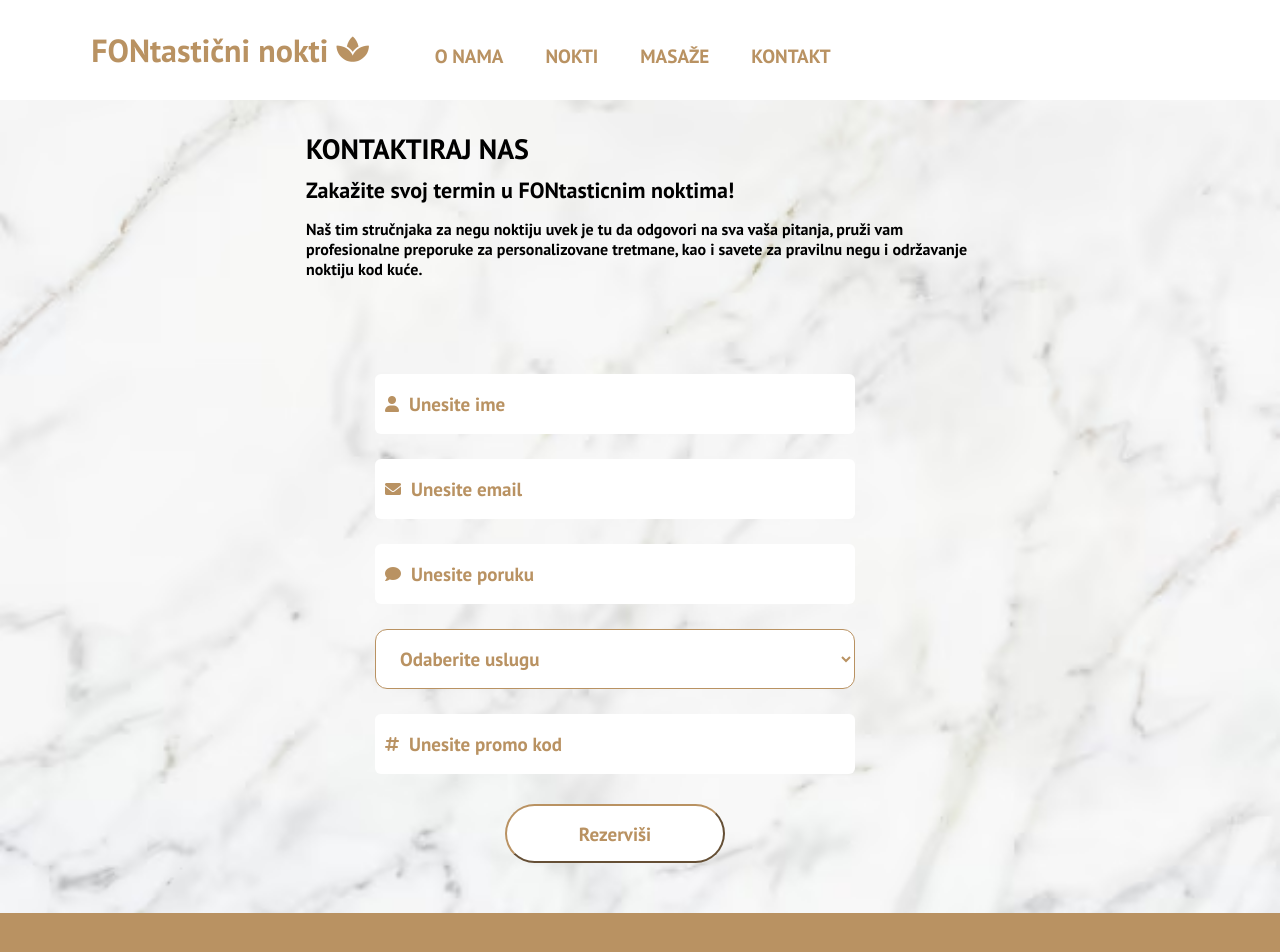
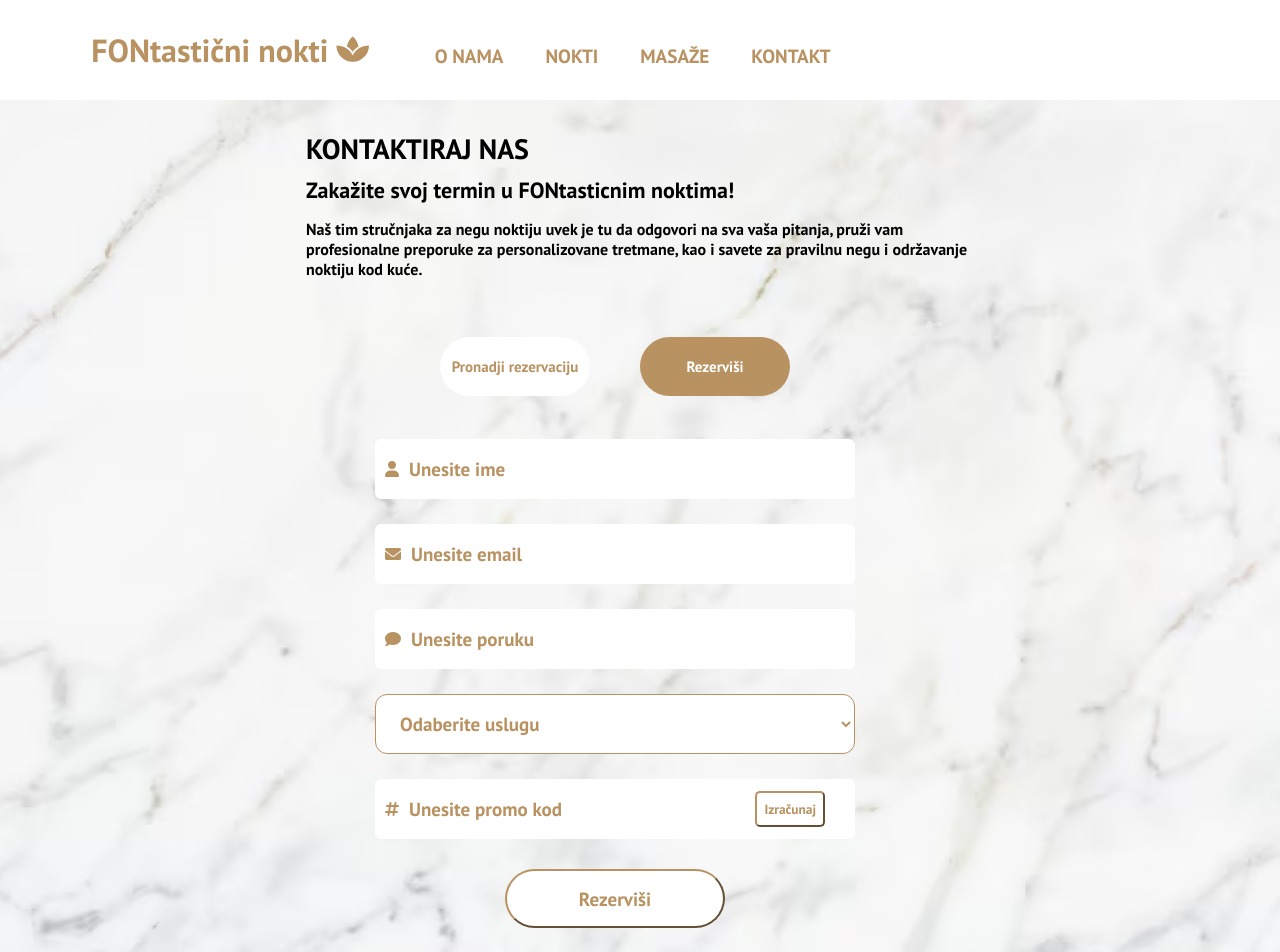
Before and after one commit to unakrejic/fontasticni-nokti, a React (Create React App) app: page /registracija in a window 1280 px wide. Shown: the top 952 px of the page. Built offline with nearby package versions, Linux system fonts and the light colour scheme.

Commit message:
popravke i dodaci

```diff
--- a/src/App.js
+++ b/src/App.js
@@ -4,6 +4,9 @@ import Navbar from "./components/Navbar";
 import Footer from "./components/Footer";
 import Home from "./pages/Home";
 import Register from "./pages/Register";
+import Nokti from "./pages/Nokti";
+import Masaze from "./pages/Masaze";
+import MadeRez from "./pages/MadeRez";
 
 function App() {
   return (
@@ -12,6 +15,9 @@ function App() {
       <Routes>
         <Route path="/" element={<Home />} />
         <Route path="/registracija" element={<Register />} />
+        <Route path="/nokti" element={<Nokti />} />
+        <Route path="/masaze" element={<Masaze />} />
+        <Route path="/rez" element={<MadeRez />} />
       </Routes>
       <Footer />
     </Router>
--- a/src/components/Kontakt.css
+++ b/src/components/Kontakt.css
@@ -46,10 +46,10 @@
 }
 
 .inputs {
-  margin-top: 30px;
   display: flex;
   flex-direction: column;
   gap: 25px;
+
 }
 
 .input input::placeholder {
@@ -66,6 +66,7 @@
   height: 60px;
   background-color: #fff;
   border-radius: 6px;
+
 }
 
 .input i {
@@ -87,6 +88,31 @@
 .checkbox-input input {
   margin: 0 10px;
 }
+
+.promo-button{
+  margin: 30px;
+  padding: 7px;
+  color: #b99262;
+  background-color: #fff;
+  border-color: #b99262;
+  border-radius: 5px;
+}
+
+.promo-button:hover{
+  background-color: #efe5db;
+}
+
+.discount-info{
+  background-color: #fff;
+  padding: 10px;
+  margin-left: 90px;
+  margin-right: 90px;
+  border-radius: 8px;
+  font-size: 15px;
+  color: #b99262;
+}
+
+
 
 select.input {
   height: 60px;
@@ -125,9 +151,28 @@ select.input option:hover {
 
 .submit-container {
   display: flex;
-  gap: 30px;
-  margin: 60px auto;
+  gap: 50px;
+  margin: 43px auto;
 }
+
+.submit{
+  display: flex;
+  justify-content: center;
+  align-items: center;
+  width: 150px;
+  height: 59px;
+  color: #fff;
+  background: #b99262;
+  border-radius: 50px;
+  font-size: 15px;
+  cursor: pointer;
+}
+
+.gray{
+  background-color: #fff;
+  color: #b99262;
+}
+
 
 .submit-button {
   display: flex;
@@ -155,7 +200,6 @@ form {
   flex-direction: column;
   align-items: center;
   max-width: 50%;
-  padding-top: 50px;
   padding-right: 50px;
 }
 
--- a/src/components/Kontakt.js
+++ b/src/components/Kontakt.js
@@ -2,18 +2,30 @@ import React, { useState } from "react";
 import "./Kontakt.css";
 import { useNavigate } from "react-router-dom";
 
-function LoginSignup() {
-  const [action, setAction] = useState("Posalji");
+function Kon() {
+  const [action, setAction] = useState("Rezerviši");
   const [email, setEmail] = useState("");
   const [username, setUsername] = useState("");
   const [poruka, setPoruka] = useState("");
   const [promo, setPromo] = useState("");
   const [usluga, setUsluga] = useState("");
+  const [token, setToken] = useState("");
   const [error, setError] = useState("");
+  const [discountedPrice, setDiscountedPrice] = useState(null);
 
   const handleSubmit = async (e) => {
     e.preventDefault();
     setError("");
+  };
+
+  const handlePromoCheck = async () => {
+    setError("");
+    setDiscountedPrice(null);
+
+    if (!promo) {
+      setError("Molimo unesite promo kod.");
+      return;
+    }
   };
 
   const handleActionChange = (newAction) => {
@@ -22,6 +34,9 @@ function LoginSignup() {
     setEmail("");
     setUsername("");
     setPoruka("");
+    setPromo("");
+    setToken("");
+    setDiscountedPrice(null);
   };
 
   return (
@@ -37,6 +52,23 @@ function LoginSignup() {
         <div className="underline"></div>
       </div>
       <form onSubmit={handleSubmit}>
+        <div className="submit-container">
+          <div
+            className={action === "Rezerviši" ? "submit gray" : "submit"}
+            onClick={() => handleActionChange("Pronadji rezervaciju")}
+          >
+            Pronadji rezervaciju
+          </div>
+          <div
+            className={
+              action === "Pronadji rezervaciju" ? "submit gray" : "submit"
+            }
+            onClick={() => handleActionChange("Rezerviši")}
+          >
+            Rezerviši
+          </div>
+        </div>
+
         <div className="inputs">
           <div className="input">
             <i className="fas fa-user" />
@@ -56,6 +88,9 @@ function LoginSignup() {
               onChange={(e) => setEmail(e.target.value)}
             />
           </div>
+
+          {action == "Rezerviši" && (
+            <>
               <div className="input">
                 <i className="fa-solid fa-comment" />
                 <input
@@ -65,7 +100,6 @@ function LoginSignup() {
                   onChange={(e) => setPoruka(e.target.value)}
                 />
               </div>
-
 
               <select
                 id="usluga"
@@ -91,16 +125,46 @@ function LoginSignup() {
                   value={promo}
                   onChange={(e) => setPromo(e.target.value)}
                 />
+                <button
+                  type="button"
+                  onClick={handlePromoCheck}
+                  className="promo-button"
+                >
+                  Izračunaj
+                </button>
               </div>
+
+              {discountedPrice !== null && (
+                <div className="discount-info">
+                  Cena sa popustom: <strong>{discountedPrice} RSD</strong>
                 </div>
+              )}
+            </>
+          )}
+
+          {action == "Pronadji rezervaciju" && (
+            <>
+              <div className="input">
+                <i className="fa-solid fa-comment" />
+                <input
+                  type="text"
+                  placeholder="Unesite token za rezervaciju"
+                  value={token}
+                  onChange={(e) => setToken(e.target.value)}
+                />
+              </div>
+            </>
+          )}
+        </div>
+
         {error && <div className="error">{error}</div>}
 
         <button type="submit" className="submit-button">
-          Rezerviši
+          {action === "Rezerviši" ? "Rezerviši" : "Pronadji rezervaciju"}
         </button>
       </form>
     </div>
   );
 }
 
-export default LoginSignup;
+export default Kon;
--- /dev/null
+++ b/src/components/Rez.js
@@ -0,0 +1,8 @@
+import React, { useState } from "react";
+import { useNavigate } from "react-router-dom";
+
+function Rez() {
+
+}
+
+export default Rez;
--- /dev/null
+++ b/src/components/SveUsluge.css
@@ -0,0 +1,50 @@
+.usluge {
+    padding: 20px;
+    text-align: center;
+  }
+
+  .usluge_container {
+    display: flex;
+    flex-wrap: wrap;
+    gap: 20px;
+    justify-content: center;
+  }
+
+  .usluga{
+    border: 1px solid #b99262;
+    border-radius: 12px;
+    width: 300px;
+    padding: 15px;
+    text-align: center;
+    background-color: #fff;
+  }
+
+  .usluga_img {
+    width: 100%;
+    height: auto;
+    border-radius: 8px;
+  }
+
+  .usluga_naziv {
+    font-size: 20px;
+    color: #b99262;
+    margin: 10px 0;
+  }
+
+  .usluga_opis {
+    font-size: 16px;
+    color: #666;
+  }
+
+  .usluga_detalji {
+    display: flex;
+    justify-content: space-between;
+    align-items: center;
+    margin-top: 10px;
+  }
+
+  .usluga_cena,
+  .usluga_kapacitet {
+    font-size: 14px;
+    color: #333;
+  }
--- /dev/null
+++ b/src/components/Usluga.js
@@ -0,0 +1,31 @@
+import React from "react";
+import Button from "./Button";
+
+function Usluga({ src, naziv, opis, cena, kapacitet, onClick }) {
+    const handleClick = (e) => {
+        e.preventDefault();
+        scrollToTop();
+      };
+
+      const scrollToTop = () => {
+        window.scrollTo({
+          top: 0,
+          behavior: "smooth",
+        });
+      };
+
+    return (
+    <div className="usluga">
+      <img className="usluga_img" src={src} alt={`${naziv} image`} />
+      <h3 className="usluga_naziv">{naziv}</h3>
+      <p className="usluga_opis">{opis}</p>
+      <div className="usluga_detalji">
+        <span className="usluga_cena">Cena: ${cena}</span>
+        <span className="usluga_kapacitet">Kapacitet: {kapacitet}</span>
+        <Button to="/registracija">Zakaži termin</Button>
+      </div>
+    </div>
+  );
+}
+
+export default Usluga;
--- /dev/null
+++ b/src/components/UslugaMasaze.js
@@ -0,0 +1,69 @@
+import React, { useState, useEffect } from "react";
+import Usluga from "./Usluga";
+import "./SveUsluge.css";
+
+function UslugaMasaze() {
+  const [usluge, setUsluge] = useState([]);
+  const [loading, setLoading] = useState(true);
+
+  /*
+
+  useEffect(() => {
+    const fetchServices = async () => {
+      try {
+        const response = await axios.get("http://127.0.0.1:8000/api/services");
+        setServices(response.data);
+      } catch (error) {
+        console.error("Error fetching services:", error);
+      } finally {
+        setLoading(false);
+      }
+    };
+
+    fetchServices();
+  }, []);
+
+  const handleBookNow = (serviceId) => {
+    console.log(`Service ${serviceId} booked!`);
+    // You can add booking logic here, e.g., redirect or API call.
+  };
+
+
+
+   key={usluga.id}
+              src={usluga.sliika}
+              name={usluga.naziv}
+              description={usluga.opis}
+              price={usluga.cena}
+              capacity={usluga.kapacitet}
+              onClick={() => handleBookNow(usluga.id)}
+
+  */
+
+  return (
+    <div className="usluge">
+      <h1>Masaze</h1>
+      <div className="usluge_container">
+        {loading ? (
+          <p>Loading...</p>
+        ) : usluge.length > 0 ? (
+          usluge.map((usluga) => (
+            <Usluga
+              key={1}
+              src={usluga.sliika}
+              name={"Masaza"}
+              description={"Lepi, jaki i zdravi prirodni nokti su osnova savršenog manikira."}
+              price={300}
+              capacity={5}
+              //onClick={() => handleBookNow(usluga.id)}
+            />
+          ))
+        ) : (
+          <p>Nema usluga</p>
+        )}
+      </div>
+    </div>
+  );
+}
+
+export default UslugaMasaze;
--- /dev/null
+++ b/src/components/UslugaNokti.js
@@ -0,0 +1,69 @@
+import React, { useState, useEffect } from "react";
+import Usluga from "./Usluga";
+import "./SveUsluge.css";
+
+function UslugaNokti() {
+  const [usluge, setUsluge] = useState([]);
+  const [loading, setLoading] = useState(true);
+
+  /*
+
+  useEffect(() => {
+    const fetchServices = async () => {
+      try {
+        const response = await axios.get("http://127.0.0.1:8000/api/services");
+        setServices(response.data);
+      } catch (error) {
+        console.error("Error fetching services:", error);
+      } finally {
+        setLoading(false);
+      }
+    };
+
+    fetchServices();
+  }, []);
+
+  const handleBookNow = (serviceId) => {
+    console.log(`Service ${serviceId} booked!`);
+    // You can add booking logic here, e.g., redirect or API call.
+  };
+
+
+
+   key={usluga.id}
+              src={usluga.sliika}
+              name={usluga.naziv}
+              description={usluga.opis}
+              price={usluga.cena}
+              capacity={usluga.kapacitet}
+              onClick={() => handleBookNow(usluga.id)}
+
+  */
+
+  return (
+    <div className="usluge">
+      <h1>Naše usluge za Vaše nokte</h1>
+      <div className="usluge_container">
+        {loading ? (
+          <p>Loading...</p>
+        ) : usluge.length > 0 ? (
+          usluge.map((usluga) => (
+            <Usluga
+              key={1}
+              src={usluga.sliika}
+              name={"Manikir"}
+              description={"Lepi, jaki i zdravi prirodni nokti su osnova savršenog manikira."}
+              price={300}
+              capacity={5}
+              //onClick={() => handleBookNow(usluga.id)}
+            />
+          ))
+        ) : (
+          <p>Nema usluga</p>
+        )}
+      </div>
+    </div>
+  );
+}
+
+export default UslugaNokti;
--- /dev/null
+++ b/src/pages/MadeRez.js
@@ -0,0 +1,13 @@
+import React from "react";
+import "../App.css";
+import Rez from "../components/Rez";
+
+function MadeRez() {
+  return (
+    <>
+     <Rez/>
+    </>
+  );
+}
+
+export default MadeRez;
--- /dev/null
+++ b/src/pages/Masaze.js
@@ -0,0 +1,13 @@
+import React from "react";
+import "../App.css";
+import UslugaMasaze from "../components/UslugaMasaze";
+
+function Masaze() {
+  return (
+    <>
+     <UslugaMasaze/>
+    </>
+  );
+}
+
+export default Masaze;
--- /dev/null
+++ b/src/pages/Nokti.js
@@ -0,0 +1,13 @@
+import React from "react";
+import "../App.css";
+import UslugaNokti from "../components/UslugaNokti";
+
+function Nokti() {
+  return (
+    <>
+     <UslugaNokti />
+    </>
+  );
+}
+
+export default Nokti;
```
Lines whose indentation alone changed are shown as unchanged.
